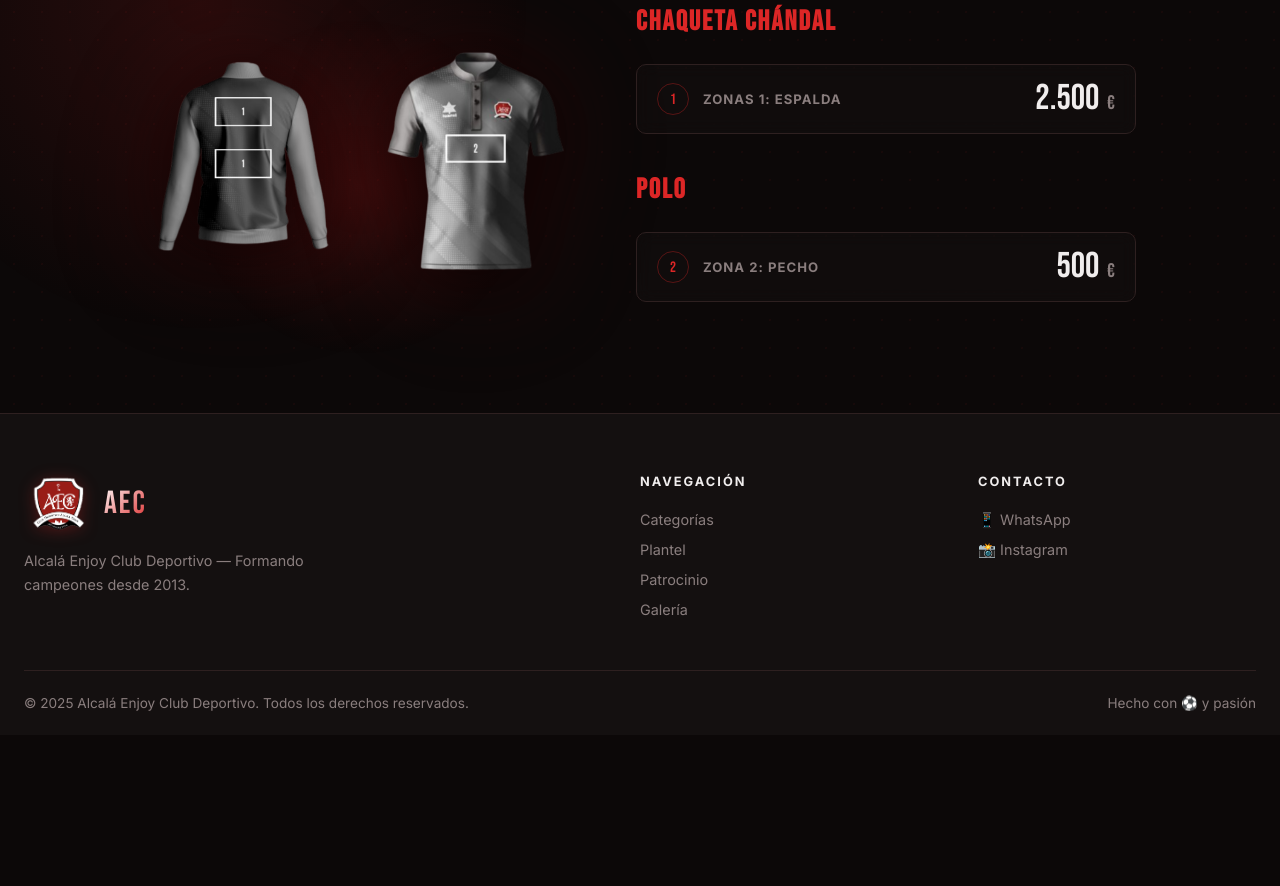
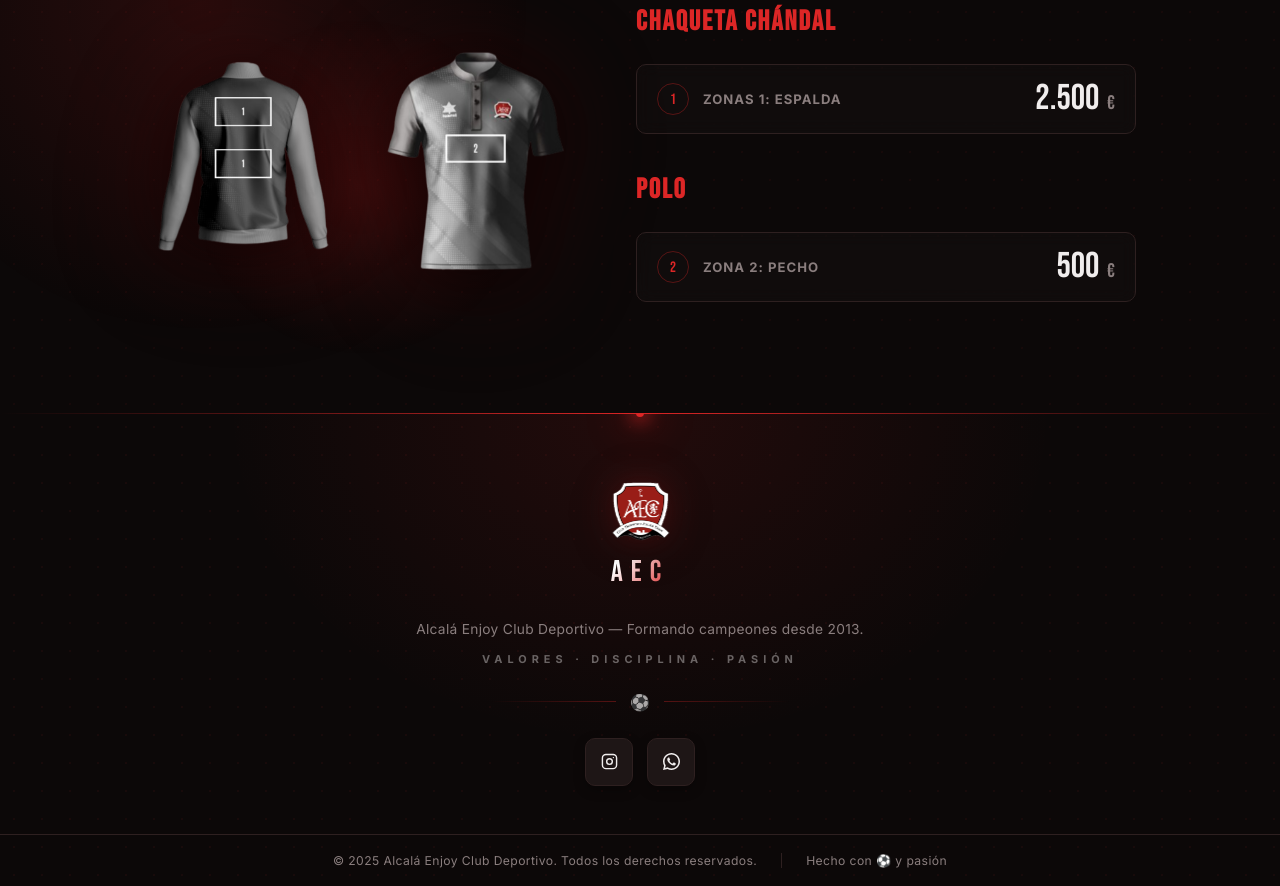
Before and after one commit to osbucs/fc-alcala-web, a plain HTML site: page opciones-patrocinio.html in a window 1280 px wide. Shown: the part 3636-4522 px from the top of the page. Before the commit the page ends 4371 px from the top, so only its background shows below. Drawn offline with Linux system fonts and the light colour scheme.

Commit message:
new things added

```diff
--- a/opciones-patrocinio.html
+++ b/opciones-patrocinio.html
@@ -353,38 +353,42 @@
     </div>
   </section>
 
-  <!-- FOOTER (mini) -->
+  <!-- FOOTER -->
   <footer>
-    <div class="container">
-      <div class="footer-grid">
-        <div class="footer-brand">
-          <a href="index.html" class="logo">
+    <div class="footer-accent-line"></div>
+    <div class="footer-main">
+      <a href="index.html" class="footer-logo" aria-label="AEC — Alcalá Enjoy Club Deportivo">
         <img src="assets/logo.png?v=3" alt="AEC Escudo" class="logo-img" />
         <span class="logo-text">AEC</span>
       </a>
-          <p class="footer-desc">Alcalá Enjoy Club Deportivo — Formando campeones desde 2013.</p>
+      <div class="footer-tagline">
+        <p>Alcalá Enjoy Club Deportivo — Formando campeones desde 2013.</p>
+        <strong>VALORES · DISCIPLINA · PASIÓN</strong>
       </div>
-        <div class="footer-col">
-          <h4>Navegación</h4>
-          <ul>
-            <li><a href="index.html#categories">Categorías</a></li>
-            <li><a href="index.html#staff">Plantel</a></li>
-            <li><a href="patrocinio.html">Patrocinio</a></li>
-            <li><a href="index.html#gallery">Galería</a></li>
-          </ul>
+      <div class="footer-divider">
+        <div class="footer-divider-line"></div>
+        <span class="footer-divider-icon">⚽</span>
+        <div class="footer-divider-line"></div>
       </div>
-        <div class="footer-col">
-          <h4>Contacto</h4>
-          <ul>
-            <li><a href="https://wa.me/1234567890">📱 WhatsApp</a></li>
-            <li><a href="https://instagram.com">📸 Instagram</a></li>
-          </ul>
+      <div class="footer-social">
+        <a href="https://instagram.com" target="_blank" class="socialContainer containerOne" aria-label="Instagram">
+          <svg class="socialSvg" viewBox="0 0 24 24" fill="none" stroke="currentColor" stroke-width="2">
+            <rect x="2" y="2" width="20" height="20" rx="5" />
+            <circle cx="12" cy="12" r="4" />
+            <circle cx="17.5" cy="6.5" r="1" fill="currentColor" stroke="none" />
+          </svg>
+        </a>
+        <a href="https://wa.me/1234567890" target="_blank" class="socialContainer containerFour" aria-label="WhatsApp">
+          <svg class="socialSvg" viewBox="0 0 24 24" fill="currentColor">
+            <path d="M17.472 14.382c-.297-.149-1.758-.867-2.03-.967-.273-.099-.471-.148-.67.15-.197.297-.767.966-.94 1.164-.173.199-.347.223-.644.075-.297-.15-1.255-.463-2.39-1.475-.883-.788-1.48-1.761-1.653-2.059-.173-.297-.018-.458.13-.606.134-.133.298-.347.446-.52.149-.174.198-.298.298-.497.099-.198.05-.371-.025-.52-.075-.149-.669-1.612-.916-2.207-.242-.579-.487-.5-.669-.51-.173-.008-.371-.01-.57-.01-.198 0-.52.074-.792.372-.272.297-1.04 1.016-1.04 2.479 0 1.462 1.065 2.875 1.213 3.074.149.198 2.096 3.2 5.077 4.487.709.306 1.262.489 1.694.625.712.227 1.36.195 1.871.118.571-.085 1.758-.719 2.006-1.413.248-.694.248-1.289.173-1.413-.074-.124-.272-.198-.57-.347z" />
+            <path d="M12 0C5.373 0 0 5.373 0 12c0 2.124.558 4.118 1.525 5.845L0 24l6.335-1.505A11.95 11.95 0 0012 24c6.627 0 12-5.373 12-12S18.627 0 12 0zm0 21.818a9.812 9.812 0 01-5.006-1.371l-.36-.214-3.722.884.938-3.63-.235-.373A9.79 9.79 0 012.182 12C2.182 6.57 6.57 2.182 12 2.182S21.818 6.57 21.818 12 17.43 21.818 12 21.818z" />
+          </svg>
+        </a>
       </div>
     </div>
     <div class="footer-bottom">
       <p>© 2025 Alcalá Enjoy Club Deportivo. Todos los derechos reservados.</p>
       <p>Hecho con ⚽ y pasión</p>
-      </div>
     </div>
   </footer>
 
--- a/styles.css
+++ b/styles.css
@@ -505,12 +505,43 @@ nav a:hover{color:var(--text)}
 .faq-answer{max-height:0;overflow:hidden;transition:max-height .4s ease,padding .4s}
 .faq-answer-inner{padding:0 28px 24px;color:var(--muted);line-height:1.7;font-size:.95rem}
 
-/* FOOTER */
-footer{background:var(--surface);border-top:1px solid var(--border);padding:60px 0 0}
-.footer-grid{display:grid;grid-template-columns:2fr 1fr 1fr;gap:60px}
-.footer-brand .logo{font-size:32px;margin-bottom:16px}
-.footer-brand .logo-img{width:68px}
-.footer-desc{color:var(--muted);font-size:.9rem;line-height:1.7;max-width:300px;margin-bottom:24px}
+/* ── FOOTER — Futuristic Premium ──────────────────────────── */
+footer{position:relative;background:var(--bg);border-top:none;padding:0;overflow:hidden}
+
+/* Dot-grid texture */
+footer::before{content:'';position:absolute;inset:0;background-image:radial-gradient(rgba(220,38,38,.06) 1px,transparent 1px);background-size:28px 28px;pointer-events:none}
+
+/* Ambient red glow from top */
+footer::after{content:'';position:absolute;top:0;left:50%;transform:translateX(-50%);width:900px;height:360px;background:radial-gradient(ellipse at center top,rgba(220,38,38,.11) 0%,transparent 65%);pointer-events:none}
+
+/* Glowing top accent line */
+.footer-accent-line{position:relative;height:1px;background:linear-gradient(90deg,transparent 0%,rgba(220,38,38,.45) 25%,var(--accent) 50%,rgba(220,38,38,.45) 75%,transparent 100%)}
+.footer-accent-line::after{content:'';position:absolute;left:50%;transform:translateX(-50%);top:-4px;width:8px;height:8px;background:var(--accent);border-radius:50%;box-shadow:0 0 16px 3px rgba(220,38,38,.9),0 0 40px 6px rgba(220,38,38,.4);animation:fp-dot 3s ease-in-out infinite}
+@keyframes fp-dot{0%,100%{box-shadow:0 0 16px 3px rgba(220,38,38,.9),0 0 40px 6px rgba(220,38,38,.4)}50%{box-shadow:0 0 28px 6px rgba(220,38,38,1),0 0 70px 12px rgba(220,38,38,.55)}}
+
+/* Main content area */
+.footer-main{position:relative;z-index:2;padding:64px 24px 48px;display:flex;flex-direction:column;align-items:center;gap:26px}
+
+/* Logo */
+.footer-logo{display:flex;flex-direction:column;align-items:center;gap:10px;text-decoration:none}
+.footer-logo .logo-img{width:76px;height:auto;filter:drop-shadow(0 0 16px rgba(220,38,38,.28)) drop-shadow(0 4px 14px rgba(0,0,0,.55));transition:filter .4s ease,transform .4s cubic-bezier(.22,.68,0,1.2)}
+.footer-logo:hover .logo-img{filter:drop-shadow(0 0 30px rgba(220,38,38,.6)) drop-shadow(0 6px 22px rgba(0,0,0,.75));transform:scale(1.07) translateY(-5px)}
+.footer-logo .logo-text{font-family:'Bebas Neue',sans-serif;font-size:30px;letter-spacing:8px;background:linear-gradient(135deg,#ffffff 20%,var(--accent) 100%);-webkit-background-clip:text;-webkit-text-fill-color:transparent;background-clip:text}
+
+/* Tagline */
+.footer-tagline{text-align:center;max-width:460px}
+.footer-tagline p{color:var(--muted);font-size:.86rem;line-height:1.9;letter-spacing:.3px}
+.footer-tagline strong{display:block;color:rgba(240,237,237,.4);font-size:.68rem;letter-spacing:5px;text-transform:uppercase;font-weight:700;margin-top:10px}
+
+/* Ornamental divider */
+.footer-divider{display:flex;align-items:center;gap:14px;width:100%;max-width:300px}
+.footer-divider-line{flex:1;height:1px}
+.footer-divider-line:first-child{background:linear-gradient(90deg,transparent,rgba(220,38,38,.35))}
+.footer-divider-line:last-child{background:linear-gradient(270deg,transparent,rgba(220,38,38,.35))}
+.footer-divider-icon{color:var(--accent);font-size:16px;opacity:.65;flex-shrink:0}
+
+/* Social row */
+.footer-social{display:flex;gap:14px}
 /* From Uiverse.io by faxriddin20 - Customized for dark mode */
 .card {
   width: fit-content;
@@ -598,12 +629,10 @@ footer{background:var(--surface);border-top:1px solid var(--border);padding:60px
     opacity: 1;
   }
 }
-.footer-col h4{font-size:.8rem;font-weight:700;letter-spacing:2px;text-transform:uppercase;color:var(--text);margin-bottom:20px}
-.footer-col ul{list-style:none;display:flex;flex-direction:column;gap:10px}
-.footer-col ul a{color:var(--muted);font-size:.9rem;transition:.2s}
-.footer-col ul a:hover{color:var(--text)}
-.footer-bottom{margin-top:48px;padding:24px 0;border-top:1px solid var(--border);display:flex;justify-content:space-between;align-items:center;flex-wrap:wrap;gap:12px}
-.footer-bottom p{color:var(--muted);font-size:.85rem}
+/* Footer bottom bar */
+.footer-bottom{position:relative;z-index:2;padding:18px 24px;border-top:1px solid var(--border);display:flex;justify-content:center;align-items:center;flex-wrap:wrap;gap:8px 24px}
+.footer-bottom p{color:var(--muted);font-size:.76rem;letter-spacing:.4px;text-align:center}
+.footer-bottom p+p{padding-left:24px;border-left:1px solid var(--border)}
 
 /* WHATSAPP FLOAT */
 .wa-float{position:fixed;bottom:32px;right:32px;z-index:5000;width:60px;height:60px;background:#25D366;border-radius:50%;display:flex;align-items:center;justify-content:center;color:#fff;font-size:28px;box-shadow:0 8px 32px rgba(37,211,102,.4);animation:wa-pulse 2.5s infinite;transition:.2s}
@@ -645,7 +674,6 @@ footer{background:var(--surface);border-top:1px solid var(--border);padding:60px
   .cat-card:nth-child(4),.cat-card:nth-child(5),.cat-card:nth-child(6),
   .cat-card:nth-child(7){grid-column:auto}
   .staff-grid{grid-template-columns:repeat(2,1fr)}
-  .footer-grid{grid-template-columns:1fr 1fr}
   /* Patrocinio: stack on tablet */
   .patrocinio-split{flex-direction:column}
   .patrocinio-left{flex:none;min-height:360px}
@@ -662,7 +690,6 @@ footer{background:var(--surface);border-top:1px solid var(--border);padding:60px
   .staff-grid{grid-template-columns:repeat(2,1fr)}
   .gallery-grid{grid-template-columns:repeat(2,1fr);grid-auto-rows:180px}
   .gallery-item.wide{grid-column:span 1}
-  .footer-grid{grid-template-columns:1fr}
   .footer-bottom{flex-direction:column;text-align:center}
   .logo-img{width:48px}
   /* Patrocinio mobile */
```
Also changed, not shown: index.html (+20 -16 lines), opciones-patrocinio.css (+288 -119 lines), patrocinio.html (+25 -20 lines). Lines whose indentation alone changed are shown as unchanged.
